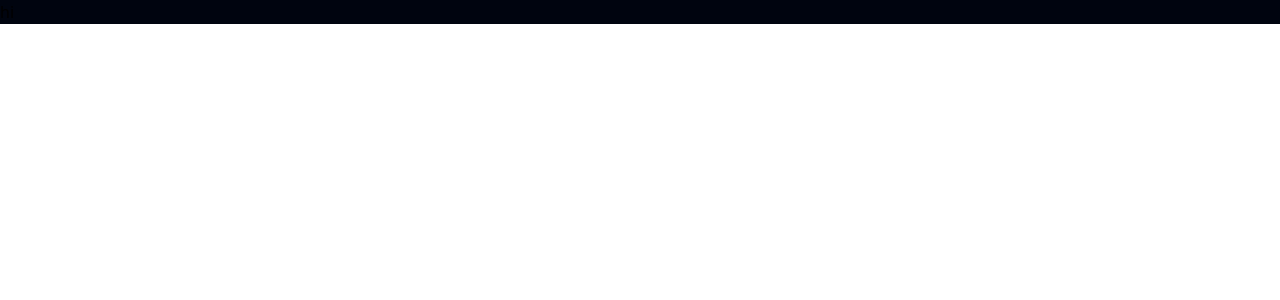
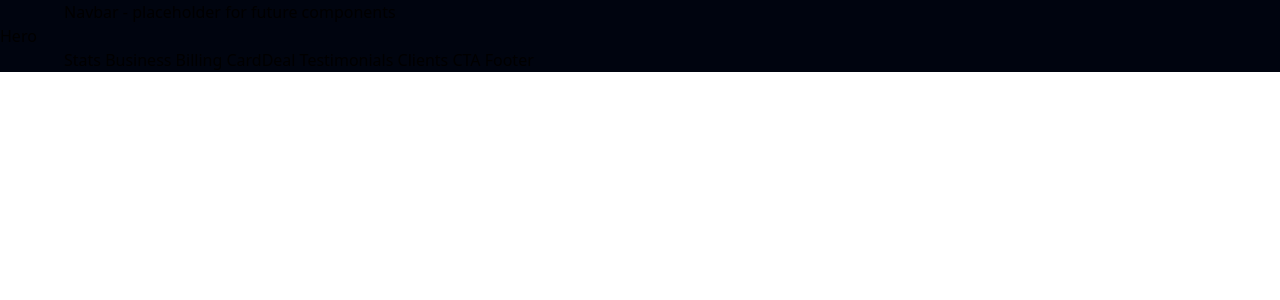
Before and after one commit to sladeutley/fully-responsive-biz-site-react-tw, a React (Vite) app: page / in a window 1280 px wide. Shown: the top 300 px of the page. Built offline with nearby package versions, Linux system fonts and the light colour scheme.

Commit message:
finished general structure for app

```diff
--- a/src/App.jsx
+++ b/src/App.jsx
@@ -3,7 +3,32 @@
 
 const App = () => (
   <div className="bg-primary w-full overflow-hidden">
-    <h1>hi</h1>
+    <div className={`${styles.paddingX} ${styles.flexCenter}`}>
+      {/* Note, if want to know what style does from 'styles', just command click it */}
+      <div className={`${styles.boxWidth}`}>
+        Navbar - placeholder for future components
+      </div>
+    </div>
+
+    <div className={`bg-primary ${styles.flexStart}`}>
+      <div className={`${styles.boxWidth}`}>
+        Hero
+      </div>
+    </div>
+
+    <div className={`bg-primary ${styles.paddingX} ${styles.flexStart}`}>
+      <div className={`${styles.boxWidth}`}>
+        Stats
+        Business
+        Billing
+        CardDeal
+        Testimonials
+        Clients
+        CTA
+        Footer
+      </div>
+    </div>
+
   </div>
 );
 
```
